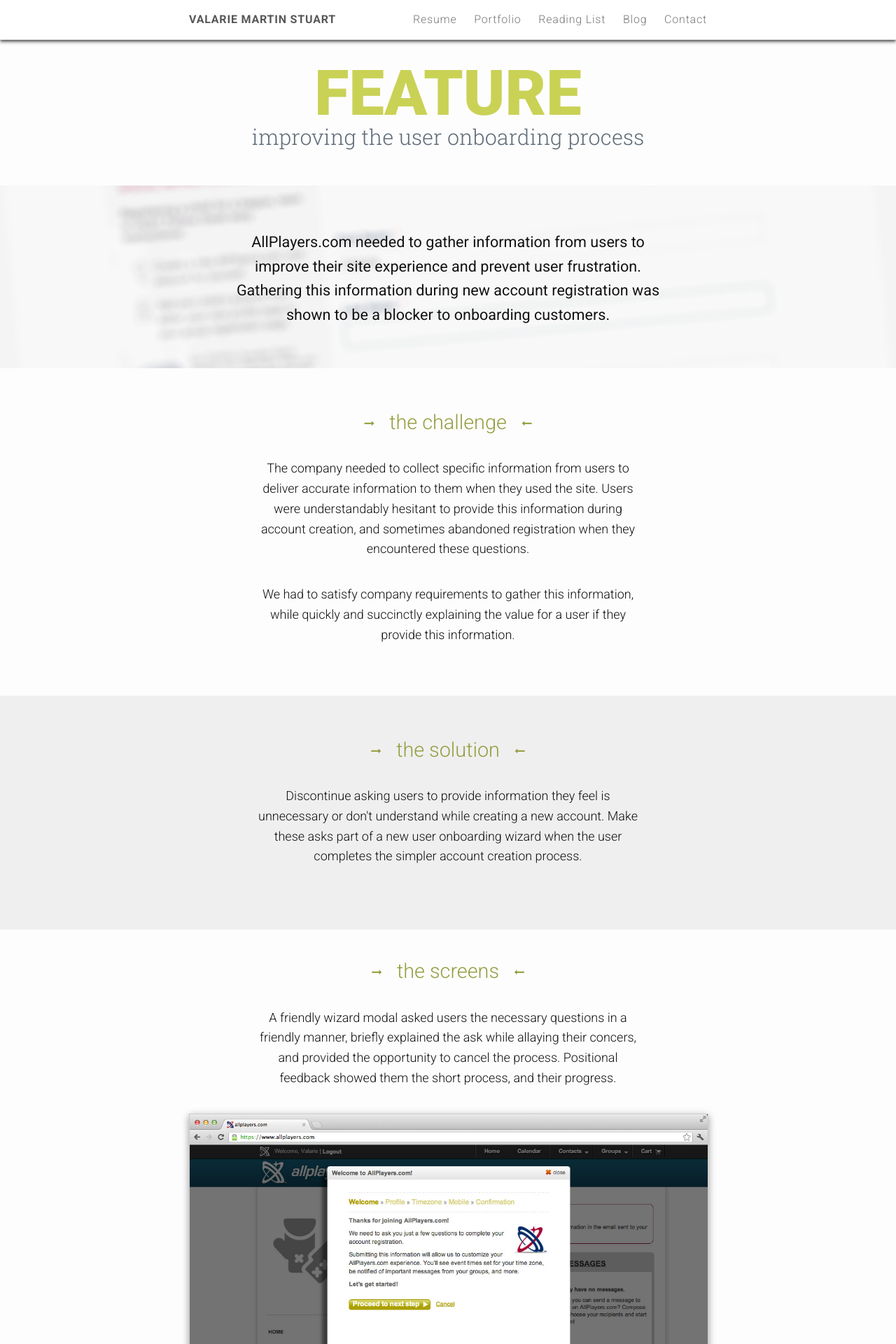
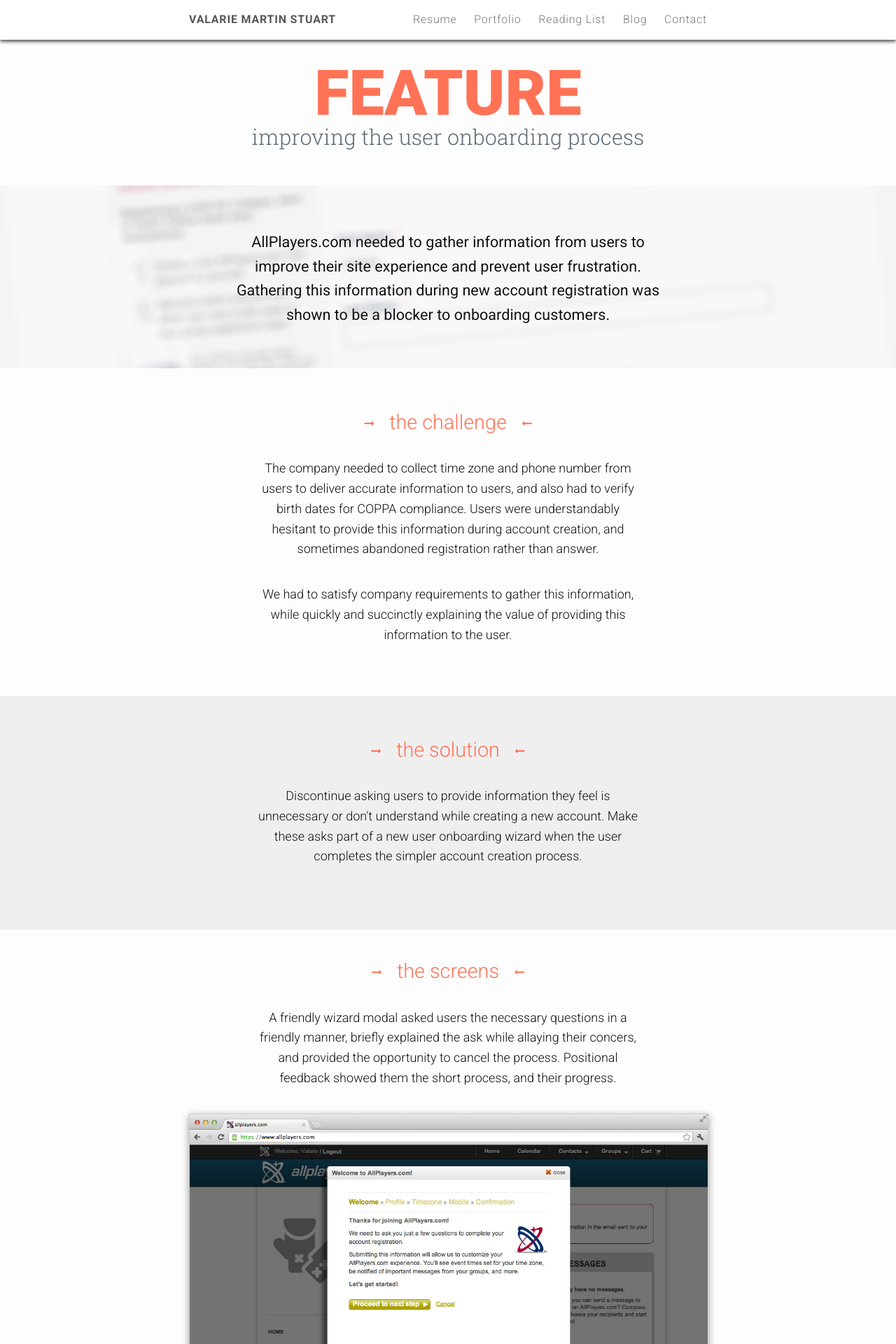
Before and after one commit to valariems/valariems.github.io, a Jekyll site: the page built from portfolio-registration-wizard.html, in a window 1280 px wide. Shown: the top 1920 px of the page at 70% size. Built offline with Jekyll 4.4.1, drawn with Linux system fonts in a browser that asks for light colours; nearby versions of some CDN libraries.

Commit message:
Give registration wizard a color.

```diff
--- a/css/custom.scss
+++ b/css/custom.scss
@@ -398,6 +398,9 @@ h1.case-study {
   &.marketing {
     color: #a062ba;
   }
+  &.reg-wiz {
+    color: $coral;
+  }
 }
 
 h2.case-study {
@@ -421,6 +424,9 @@ h3.case-study {
   }
   &.marketing {
     color: #8e44ad;
+  }
+  &.reg-wiz {
+    color: $coral;
   }
   i {
     font-size: .5em;
--- a/portfolio-registration-wizard.html
+++ b/portfolio-registration-wizard.html
@@ -3,7 +3,7 @@ layout: about-story
 ---
 
 <section>
-  <h1 class="case-study">Feature</h1>
+  <h1 class="case-study reg-wiz">Feature</h1>
   <h2 class="case-study">Improving the user onboarding process</h2>
 </section>
 
@@ -15,23 +15,23 @@ layout: about-story
 
 <section>
   <div class="wrapper">
-    <h3 class="case-study">
+    <h3 class="case-study reg-wiz">
       <i class="fa fa-long-arrow-right"></i>
       The Challenge
       <i class="fa fa-long-arrow-left"></i>
     </h3>
     <div class="case-study-centered">
-      The company needed to collect specific information from users to deliver accurate information to them when they used the site. Users were understandably hesitant to provide this information during account creation, and sometimes abandoned registration when they encountered these questions.
+      The company needed to collect time zone and phone number from users to deliver accurate information to users, and also had to verify birth dates for COPPA compliance. Users were understandably hesitant to provide this information during account creation, and sometimes abandoned registration rather than answer.
     </div>
     <div class="case-study-centered">
-      We had to satisfy company requirements to gather this information, while quickly and succinctly explaining the value for a user if they provide this information.
+      We had to satisfy company requirements to gather this information, while quickly and succinctly explaining the value of providing this information to the user.
     </div>
   </div>
 </section>
 
 <section class="case-study-bkg">
   <div class="wrapper">
-    <h3 class="case-study">
+    <h3 class="case-study reg-wiz">
       <i class="fa fa-long-arrow-right"></i>
       The Solution
       <i class="fa fa-long-arrow-left"></i>
@@ -44,7 +44,7 @@ layout: about-story
 
 <section>
   <div class="wrapper">
-    <h3 class="case-study">
+    <h3 class="case-study reg-wiz">
       <i class="fa fa-long-arrow-right"></i>
       The Screens
       <i class="fa fa-long-arrow-left"></i>
```
